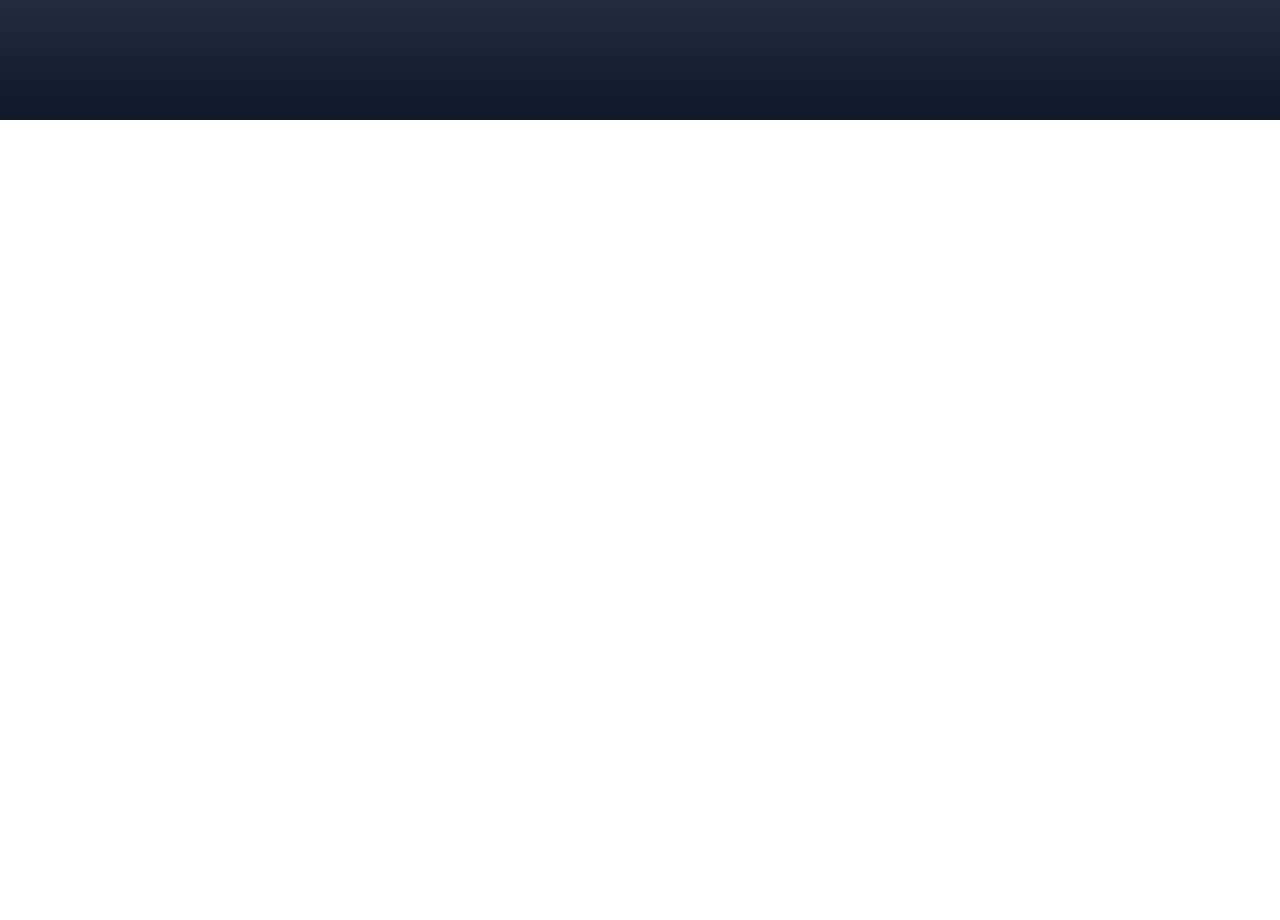
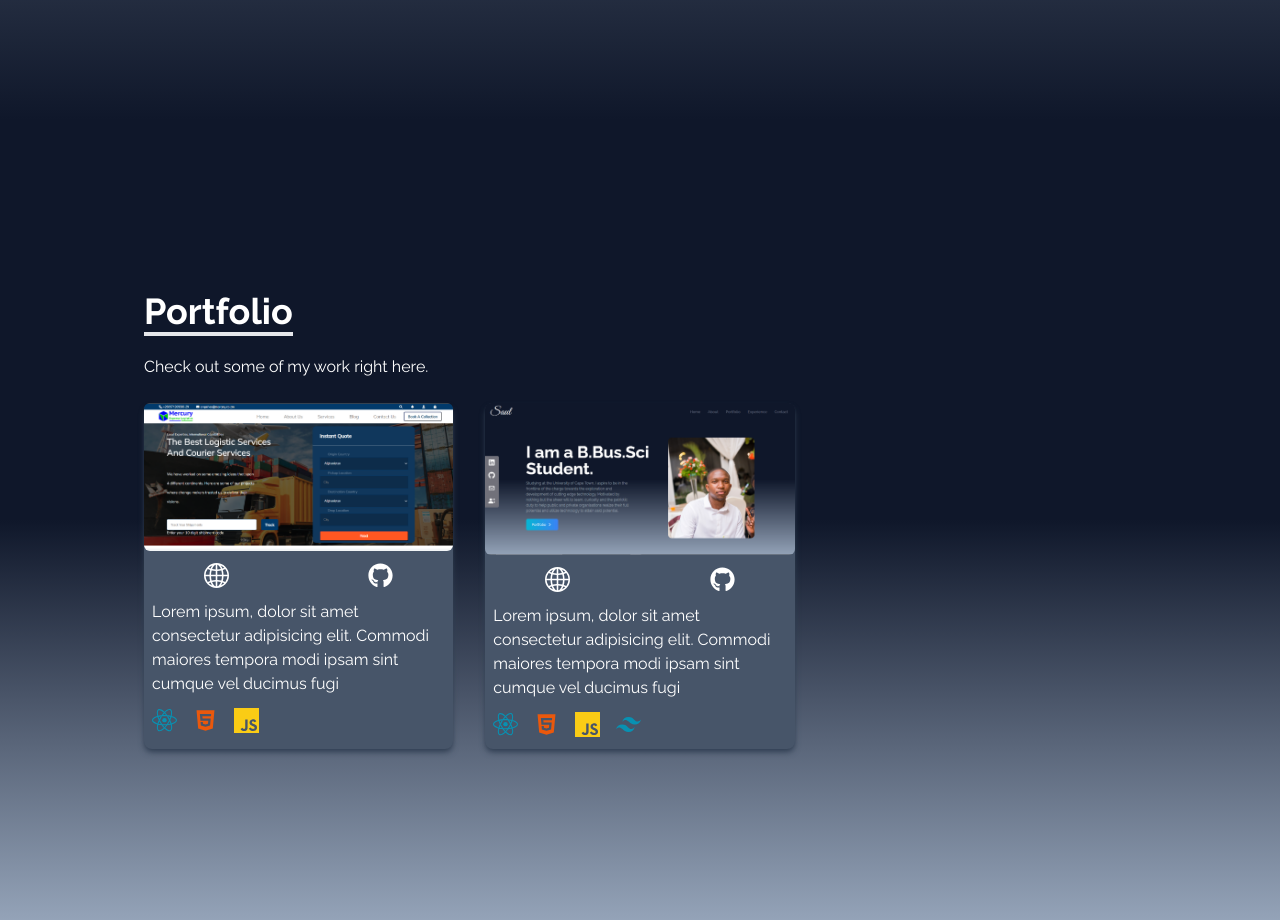
Before and after one commit to chipwayambokomas/MyPortfolio, a React (Create React App) app: page / in a window 1280 px wide. Shown: the part 1480-2400 px from the top of the page. Before the commit the page ends 1600 px from the top, so only its background shows below. Built offline with nearby package versions, Linux system fonts and the light colour scheme.

Commit message:
Completed Portfolio section

```diff
--- a/package.json
+++ b/package.json
@@ -9,6 +9,7 @@
     "react": "^18.2.0",
     "react-dom": "^18.2.0",
     "react-icons": "^4.8.0",
+    "react-router-dom": "^6.8.2",
     "react-scripts": "5.0.1",
     "web-vitals": "^2.1.4"
   },
--- a/src/components/NavBar.jsx
+++ b/src/components/NavBar.jsx
@@ -17,12 +17,9 @@ const NavBar = () => {
       id: 3,
       link: "Portfolio",
     },
+
     {
       id: 4,
-      link: "Experience",
-    },
-    {
-      id: 5,
       link: "Contact",
     },
   ];
--- a/src/components/Portfolio.jsx
+++ b/src/components/Portfolio.jsx
@@ -1,13 +1,112 @@
-import React from 'react'
-import mercuryexpress from '../assets/portfolio/mercuryexpressproject.png'
-import attempt from '../assets/portfolio/tryingout.mp4'
+import React from "react";
+import mercuryexpress from "../assets/portfolio/mercuryexpressproject.png";
+import firstportfolio from "../assets/portfolio/firstportfolio.png";
+import { FaGithub } from "react-icons/fa";
+import { BsGlobe2 } from "react-icons/bs";
+import {GrReactjs} from 'react-icons/gr';
+import {AiFillHtml5} from 'react-icons/ai';
+import {SiJavascript, SiTailwindcss} from 'react-icons/si';
+
+
 
 const Portfolio = () => {
+  const portfolios = [
+    {
+      id: 1,
+      source: mercuryexpress,
+      shortBio:
+        "Lorem ipsum, dolor sit amet consectetur adipisicing elit. Commodi maiores tempora modi ipsam sint cumque vel ducimus fugi",
+        Glink: 'https://github.com/chipwayambokomas/Mercury.co.za',
+        child:(
+            <div className="flex flex-row">
+            <div className="px-2 text-cyan-600 ">
+                <GrReactjs size={25}/>
+            </div>
+            <div className="px-2 text-orange-600 ">
+            <AiFillHtml5 size={25}/>
+            </div>
+            <div className="px-2 text-yellow-400 ">
+            <SiJavascript size={25}/>
+        </div>
+        </div>
+
+        )
+
+    },
+    {
+      id: 2,
+      source: firstportfolio,
+      shortBio:
+        "Lorem ipsum, dolor sit amet consectetur adipisicing elit. Commodi maiores tempora modi ipsam sint cumque vel ducimus fugi",
+        Glink:'https://github.com/chipwayambokomas/MyPortfolio',
+        child:(
+            <div className="flex flex-row">
+            <div className="px-2 text-cyan-600 ">
+                <GrReactjs size={25}/>
+            </div>
+            <div className="px-2 text-orange-600 ">
+            <AiFillHtml5 size={25}/>
+            </div>
+            <div className="px-2 text-yellow-400 ">
+            <SiJavascript size={25}/>
+        </div>
+        <div className="px-2 text-cyan-600 ">
+            <SiTailwindcss size={25}/>
+        </div>
+        </div>
+
+        )
+    },
+  ];
+
   return (
-    <div>
+    <div
+      name="Portfolio"
+      className="bg-gradient-to-b from-slate-900 via-slate-900 to-slate-400 w-full text-white md:h-screen"
+    >
+      <div
+        className="max-w-screen-lg p-4 mx-auto flex flex-col justify-center w-full
+         h-full"
+      >
+        <div>
+          <p className="text-4xl  font-bold inline border-b-4  ">Portfolio</p>
 
+          <p className="py-6">Check out some of my work right here.</p>
+        </div>
+        <div className="grid  sm:grid-cols-2 md:grid-cols-3 gap-8 px-12 sm:px-0">
+          {portfolios.map(({ id, source, shortBio, Glink, child }) => (
+            <div key={id} className="shadow-md shadow-slate-700 bg-slate-600 rounded-lg">
+              <img
+                src={source}
+                alt=""
+                className="rounded-md duration-200 hover:scale-105"
+              />
+              <div className="flex items-center justify-center">
+                <button className="w-1/2 px-12 m-3 duration-200 hover:scale-105">
+                  <BsGlobe2 size={25} />
+                </button>
+
+               <a href={Glink}>
+                <button className="w-1/2 px-12 m-3 duration-200 hover:scale-105">
+                  <FaGithub size={25} />
+                </button>
+                </a>
+
+              </div>
+              <div className="mb-3">
+                <p className="px-2">{shortBio}</p>
+              </div>
+
+              <div className="mb-3">
+                {child}
+              </div>
+
+            </div>
+          ))}
+        </div>
+      </div>
     </div>
-  )
-}
+  );
+};
 
-export default Portfolio
+export default Portfolio;
```
Also changed, not shown: src/assets/portfolio/firstportfolio.png (added), src/components/Contact.jsx (added), 1 other file (tests, documents, lock files or other folders).
